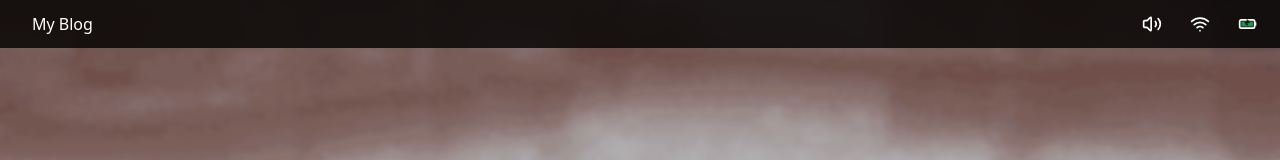
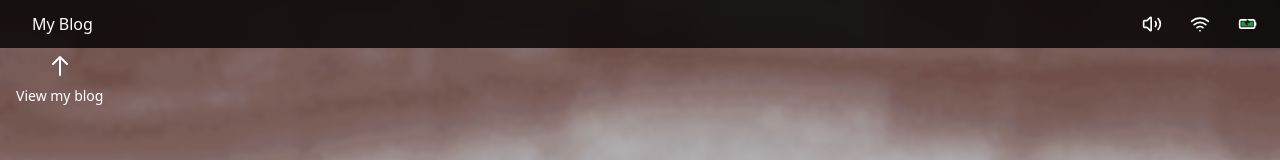
Before and after one commit to kaminzhi/kamin-webpage, a Next.js app: page / in a window 1280 px wide. Shown: the top 160 px of the page. Built offline with nearby package versions, Linux system fonts and the light colour scheme.

Commit message:
feat: add fade animation for blog hint based on window state

```diff
--- a/src/components/HomePage.tsx
+++ b/src/components/HomePage.tsx
@@ -15,6 +15,9 @@ const HomePage: React.FC = () => {
     contact: { isOpen: false, isMinimized: false, isActive: false, isVisible: false, position: 1 },
     blog: { isOpen: false, isMinimized: false, isActive: false, isVisible: false, position: 1 },
   });
+  const [showBlogHint, setShowBlogHint] = useState(true);
+  const [isMobile, setIsMobile] = useState(false);
+  const [isHintVisible, setIsHintVisible] = useState(true);
 
   // 檢查視窗是否關閉
   const allWindowsClosed = useMemo(() => {
@@ -24,6 +27,34 @@ const HomePage: React.FC = () => {
   useEffect(() => {
     setIsLoaded(true);
   }, []);
+
+  useEffect(() => {
+    const checkMobile = () => {
+      setIsMobile(window.innerWidth < 768); // 768px 是 Tailwind 的 md 斷點
+    };
+
+    checkMobile();
+    window.addEventListener('resize', checkMobile);
+    return () => window.removeEventListener('resize', checkMobile);
+  }, []);
+
+  useEffect(() => {
+    // 檢查是否有任何視窗處於開啟或正在開啟的狀態
+    const anyWindowOpen = Object.values(windows).some(window =>
+      window.isOpen || window.isActive || window.isVisible
+    );
+
+    if (anyWindowOpen) {
+      // 立即隱藏 hint
+      setIsHintVisible(false);
+    } else {
+      // 所有視窗都關閉後，等待動畫完成再顯示 hint
+      const timer = setTimeout(() => {
+        setIsHintVisible(true);
+      }, 700); // 與視窗關閉動畫時間同步
+      return () => clearTimeout(timer);
+    }
+  }, [windows]);
 
   const handleWindowClick = (window: string) => {
     setWindows(prev => {
@@ -166,6 +197,29 @@ const HomePage: React.FC = () => {
         currentWindow={Object.entries(windows).find(([_, win]) => win.isActive)?.[0]}
         isBlogOpen={windows.blog.isOpen}
       />
+      {showBlogHint && (
+        <div className={`absolute top-14 flex flex-col items-center text-white z-50
+          transition-all duration-500 ease-in-out
+          ${isHintVisible ? 'opacity-100 animate-bounce' : 'opacity-0 pointer-events-none translate-y-[-10px]'}
+          ${isMobile ? 'left-[-0.3rem]' : 'left-2'}`}>
+          <svg
+            className="w-6 h-6"
+            fill="none"
+            stroke="currentColor"
+            viewBox="0 0 24 24"
+          >
+            <path
+              strokeLinecap="round"
+              strokeLinejoin="round"
+              strokeWidth={2}
+              d="M5 10l7-7m0 0l7 7m-7-7v18"
+            />
+          </svg>
+          <span className="text-sm font-medium px-2 py-1 rounded mt-1">
+            View my blog
+          </span>
+        </div>
+      )}
       <div className={`h-[calc(100vh-6rem)] mt-14 ${isLoaded ? 'opacity-100' : 'opacity-0'}`}>
         {Object.entries(windows).map(([key, window]) =>
           window.isOpen ? (
```
